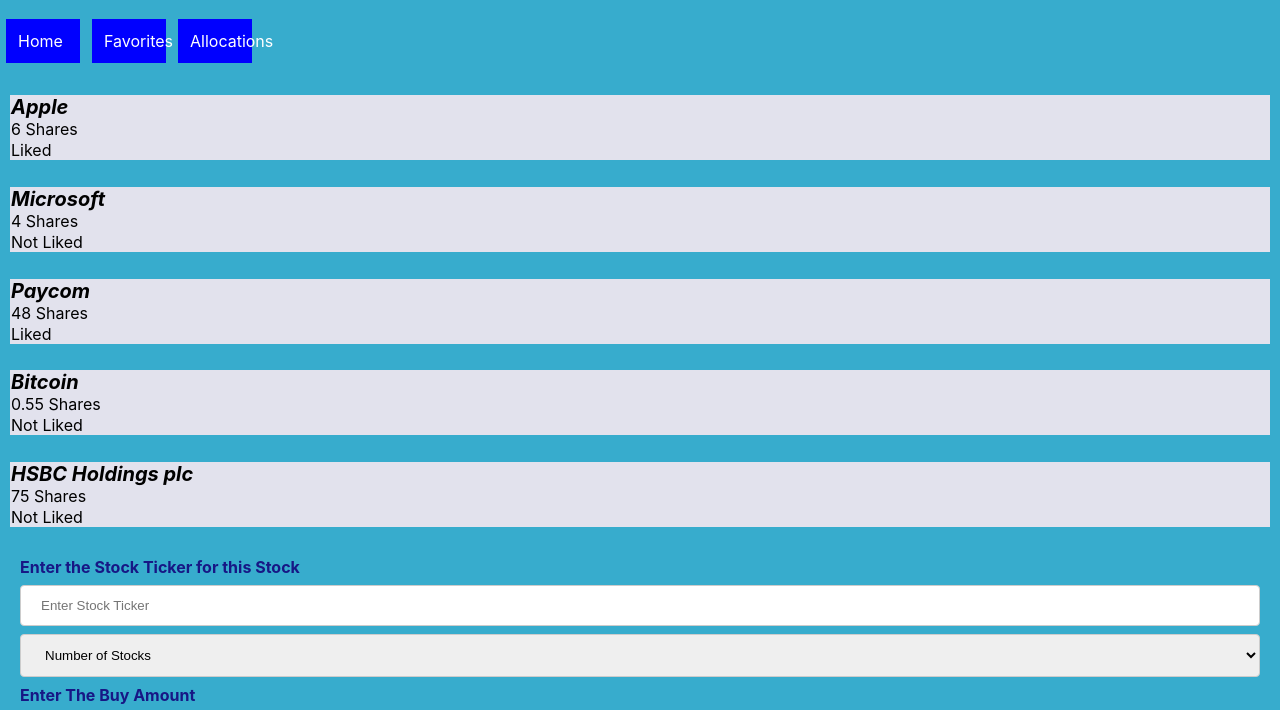
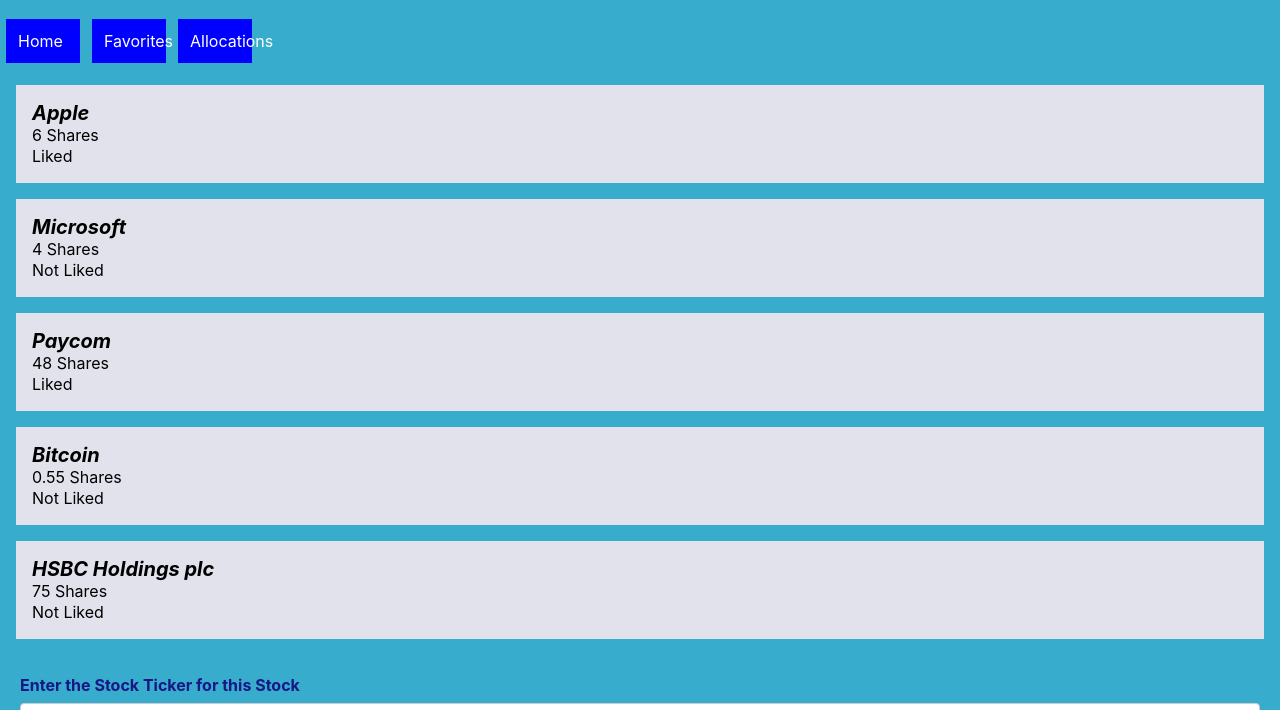
Before and after one commit to Andrewstahl/phase-2-final-project, a React app: page / in a window 1280 px wide. Shown: the part 63-773 px from the top of the page. Built offline with nearby package versions, Linux system fonts and the light colour scheme; data requests are answered from the project's data file.

Commit message:
Adjusted formatting

```diff
--- a/src/index.css
+++ b/src/index.css
@@ -70,16 +70,23 @@
 
 div.stockElement {
   background-color:rgb(226, 226, 237);
-  margin: 10px;
-  border: 10px;
-  padding-left: 1px;
+  margin: 1em;
+  /* border: 10px; */
+  padding: 1em;
+}
+
+div.stock-title {
+  display: inline;
+  /* float: left; */
 }
 
 h4 {
   margin-bottom: 0em;
+  margin-top: 0em;
   font-size: 20px;
   font-style: italic;
 }
+
 p {
   margin-top: 0px ;
   margin-bottom: 1px ;
```
